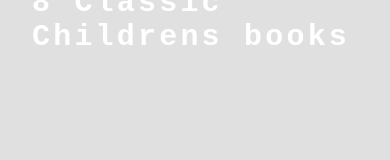
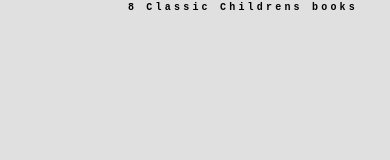
Before and after one commit to thelundix/mini-library, a plain HTML site: page docs/index.html in a window 390 px wide. Drawn offline with Linux system fonts and the light colour scheme; no server answers.

Commit message:
Update style.css

```diff
--- a/docs/css/style.css
+++ b/docs/css/style.css
@@ -103,10 +103,10 @@ h1 {
   position: absolute; /* This takes the h1 out of the normal flow and positions it relative to the nearest positioned ancestor */
   top: 0; /* Positions the h1 at the top of the container */
   right: 0; /* Positions the h1 at the right of the container */
-  color: white;
+  color: Light Grey;
   font-family: "Roboto Mono", monospace;
   letter-spacing: 0.2rem;
-  font-size: 50px;
+  font-size: 40px;
   z-index: 1;
   padding: 2rem;
   transform: translateY(-50%);
@@ -114,7 +114,7 @@ h1 {
 
 @media screen and (max-width: 650px) {
     h1 {
-      font-size: 30px; /* Adjust the font size for smaller screens */
+      font-size: 10px; /* Adjust the font size for smaller screens */
       top: 0;
     }
   }
```
